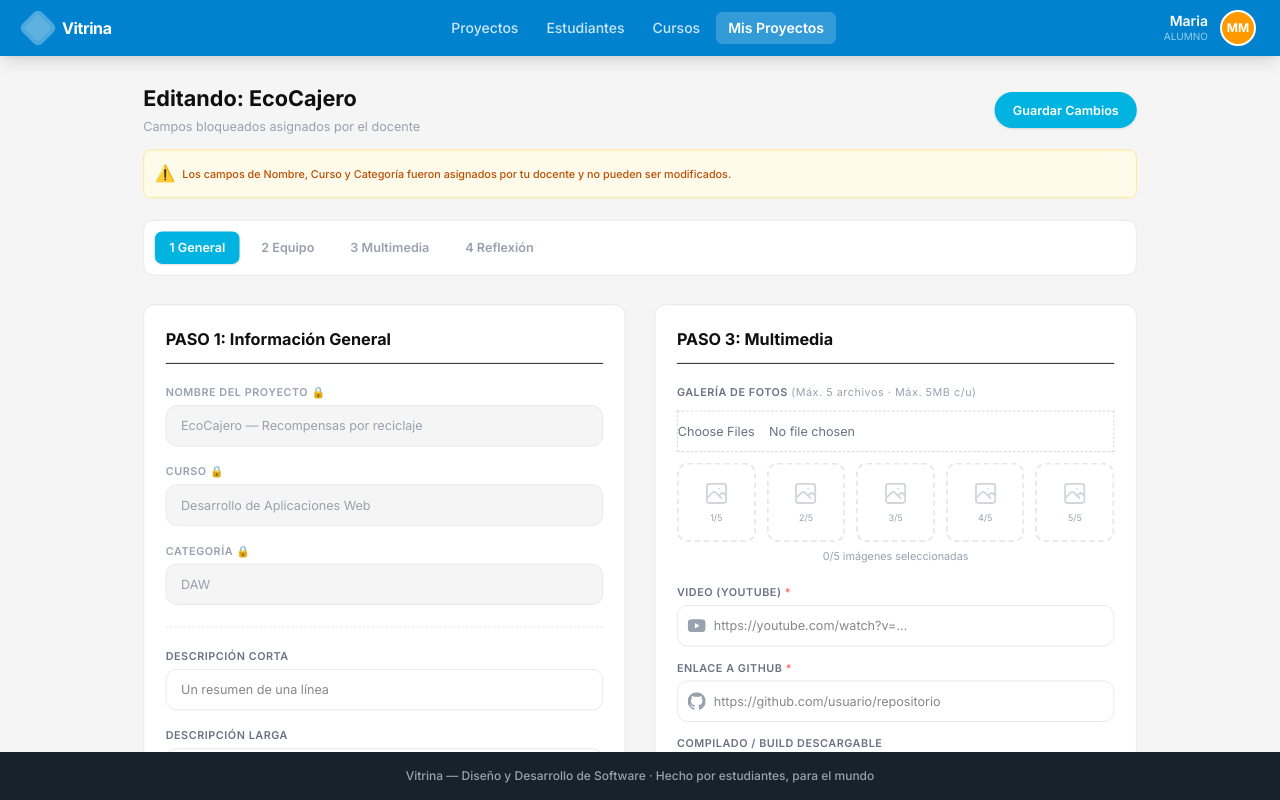
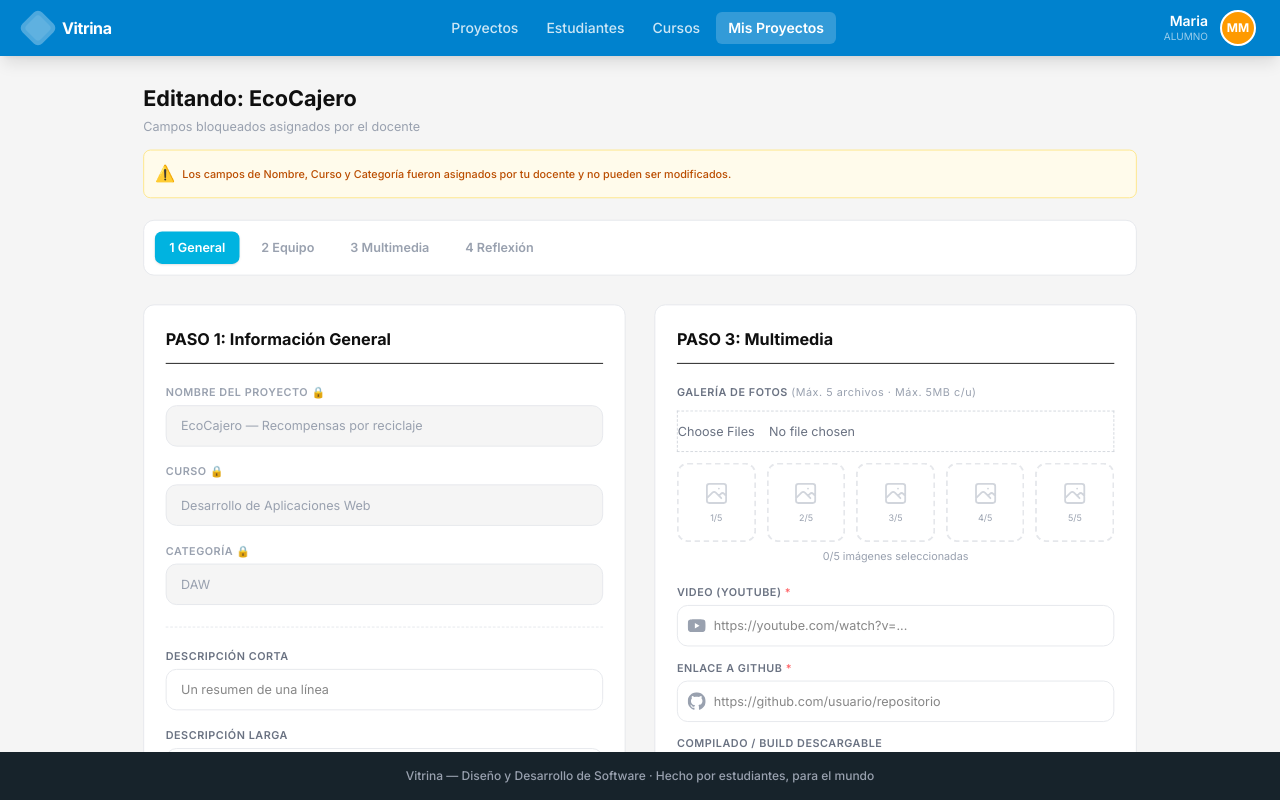
Before and after one commit to Fabrica-de-Software-Tecsup/vitrina-web, a Next.js app: page /dashboard/editar-proyecto/1 in a window 1280 px wide. Built offline with nearby package versions, Linux system fonts and the light colour scheme.

Commit message:
refactor(editar-proyecto): eliminar boton Guardar Cambios sin uso

```diff
--- a/app/dashboard/editar-proyecto/[id]/page.tsx
+++ b/app/dashboard/editar-proyecto/[id]/page.tsx
@@ -239,7 +239,7 @@ export default function EditProjectPage() {
         <div className="max-w-6xl mx-auto px-6 py-8">
           {/* Cabecera y Aviso Crítico */}
           <div className="mb-6">
-            <div className="flex items-center justify-between mb-4">
+            <div className="mb-4">
               <div>
                 <h1 className="text-2xl font-bold text-tecsup-dark">
                   Editando: EcoCajero
@@ -248,9 +248,6 @@ export default function EditProjectPage() {
                   Campos bloqueados asignados por el docente
                 </p>
               </div>
-              <button className="px-5 py-2.5 bg-tecsup-cyan text-white text-sm font-semibold rounded-full hover:bg-tecsup-cian/85 shadow-sm">
-                Guardar Cambios
-              </button>
             </div>
 
             <div className="bg-amber-50 border border-amber-200 rounded-lg p-3 flex items-center gap-2">
```
